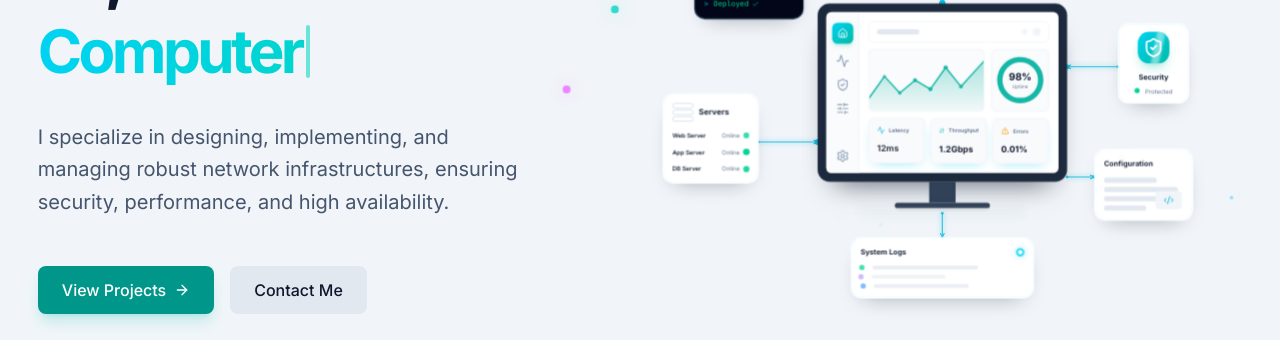
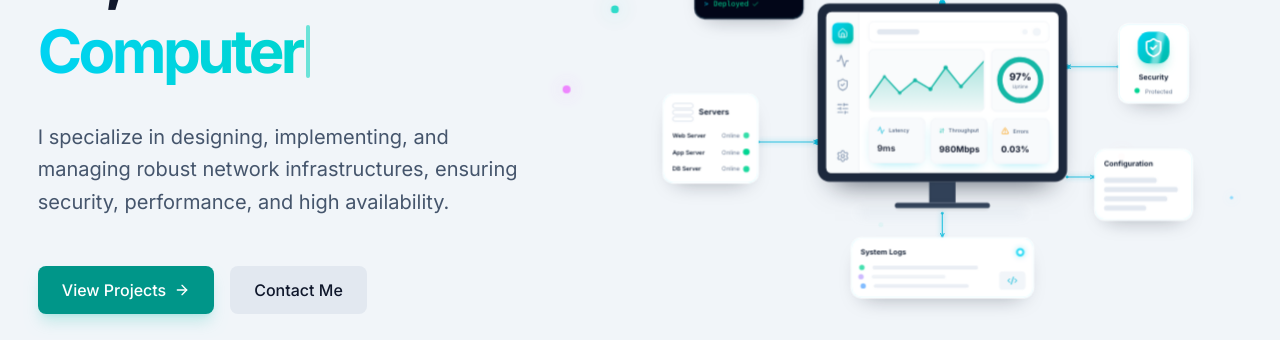
Before and after one commit to nguyen-nbtk05/portfolio, a Next.js app: page / in a window 1280 px wide. Both pictures are taken after a click on the button "Settings". Shown: the part 307-647 px from the top of the page. Built offline with nearby package versions, Linux system fonts and the light colour scheme; a web font is replaced by a local one.

Commit message:
feat: enhance Navbar and HeroIllustration with improved styles and dynamic values

```diff
--- a/src/components/layouts/navbar.tsx
+++ b/src/components/layouts/navbar.tsx
@@ -162,7 +162,7 @@ export function Navbar() {
           y: hidden ? "-150%" : 0,
         }}
         transition={{ duration: 0.35, ease: [0.22, 1, 0.36, 1] }}
-        className="pointer-events-auto flex h-[3.5rem] w-fit items-center rounded-full border border-slate-200/80 bg-white/95 px-6 backdrop-blur-md shadow-md shadow-slate-200/50 dark:border-white/10 dark:bg-black/90 dark:shadow-none"
+        className="pointer-events-auto flex h-[3.5rem] w-fit items-center rounded-full border border-slate-200/80 bg-white/95 px-6 text-slate-900 backdrop-blur-md shadow-md shadow-slate-200/50 dark:border-cyan-200/55 dark:bg-cyan-950/75 dark:text-cyan-50 dark:ring-1 dark:ring-cyan-200/20 dark:shadow-[0_18px_44px_-20px_rgba(34,211,238,0.95),inset_0_1px_0_rgba(255,255,255,0.12)]"
       >
         <motion.nav
           className="hidden items-center gap-0 text-sm font-medium md:flex"
@@ -176,7 +176,7 @@ export function Navbar() {
                 <a
                   href={item.href}
                   onClick={(e) => handleAnchorClick(e, item.href)}
-                  className="flex items-center justify-center rounded-full px-2.5 py-1.5 transition-all duration-200 hover:bg-slate-100 hover:text-teal-500 dark:hover:bg-slate-800"
+                  className="flex items-center justify-center rounded-full px-2.5 py-1.5 transition-all duration-200 hover:bg-slate-100 hover:text-teal-500 dark:text-cyan-50/90 dark:hover:bg-cyan-200/20 dark:hover:text-white"
                 >
                   {lang(item.label)}
                 </a>
--- a/src/components/sections/hero-illustration.tsx
+++ b/src/components/sections/hero-illustration.tsx
@@ -1,6 +1,6 @@
 "use client";
 
-import { useRef, useState } from "react";
+import { useEffect, useRef, useState } from "react";
 import type { MotionValue } from "motion/react";
 import {
   motion,
@@ -44,6 +44,42 @@ const monitorVariants = {
     transition: { delay: 0.08, duration: 0.8, ease: ENTRANCE_EASE },
   },
 } as const;
+
+const UPTIME_VALUES = ["98%", "99%", "97%", "98%"] as const;
+const LATENCY_VALUES = ["12ms", "18ms", "9ms", "15ms"] as const;
+const THROUGHPUT_VALUES = ["1.2Gbps", "1.6Gbps", "980Mbps", "1.4Gbps"] as const;
+const ERROR_VALUES = ["0.01%", "0.03%", "0.00%", "0.02%"] as const;
+
+function useCyclingValue(
+  active: boolean,
+  values: readonly string[],
+  intervalMs: number,
+) {
+  const [index, setIndex] = useState(0);
+
+  useEffect(() => {
+    const resetId = window.setTimeout(() => setIndex(0), 0);
+
+    if (!active || values.length <= 1) {
+      return () => window.clearTimeout(resetId);
+    }
+
+    const intervalId = window.setInterval(() => {
+      setIndex((current) => (current + 1) % values.length);
+    }, intervalMs);
+
+    return () => {
+      window.clearInterval(intervalId);
+      window.clearTimeout(resetId);
+    };
+  }, [active, intervalMs, values]);
+
+  if (!active) {
+    return values[0] ?? "";
+  }
+
+  return values[index] ?? values[0] ?? "";
+}
 
 type ConnectorProps = {
   d: string;
@@ -606,9 +642,6 @@ function ConfigurationCard({ active, pointerX }: AnimatedCardProps) {
           </span>
         ))}
       </div>
-      <div className="absolute bottom-4 right-4 flex h-7 w-10 items-center justify-center rounded-md bg-slate-100 text-cyan-500 dark:bg-slate-800">
-        <Code2 className="h-4 w-4" />
-      </div>
     </FloatingCard>
   );
 }
@@ -676,6 +709,9 @@ function LogsCard({ active, pointerX }: AnimatedCardProps) {
             />
           </motion.div>
         ))}
+      </div>
+      <div className="absolute bottom-3 right-3 flex h-7 w-10 items-center justify-center rounded-md bg-slate-100 text-cyan-500 dark:bg-slate-800">
+        <Code2 className="h-4 w-4" />
       </div>
     </FloatingCard>
   );
@@ -750,6 +786,10 @@ function MonitorDashboard({
 }) {
   const reduceMotion = useReducedMotion();
   const [isHovered, setIsHovered] = useState(false);
+  const uptime = useCyclingValue(active, UPTIME_VALUES, 1400);
+  const latency = useCyclingValue(active, LATENCY_VALUES, 1200);
+  const throughput = useCyclingValue(active, THROUGHPUT_VALUES, 1500);
+  const errors = useCyclingValue(active, ERROR_VALUES, 1700);
   const monitorX = useTransform(pointerX, [-1, 1], [-3, 3]);
   const monitorY = useTransform(pointerY, [-1, 1], [-2, 2]);
   const monitorRotateX = useTransform(pointerY, [-1, 1], [1.8, -1.8]);
@@ -794,7 +834,7 @@ function MonitorDashboard({
           transition={{ duration: 0.2, ease: ENTRANCE_EASE }}
           className="w-full"
         >
-          <div className="h-[270px] rounded-[18px] border-[9px] border-slate-800 bg-slate-800 p-1 shadow-[0_24px_42px_-25px_rgba(15,23,42,0.75)] dark:border-slate-700 dark:bg-slate-700">
+          <div className="h-[270px] rounded-[18px] border-[9px] border-slate-800 bg-slate-800 p-1 shadow-[0_24px_42px_-25px_rgba(15,23,42,0.75)] dark:border-cyan-200/45 dark:bg-cyan-200/15 dark:shadow-[0_24px_48px_-24px_rgba(34,211,238,0.35)]">
         <div className="flex h-full overflow-hidden rounded-[8px] bg-white dark:bg-slate-900">
           <aside className="flex w-[50px] shrink-0 flex-col items-center gap-4 border-r border-slate-100 bg-slate-50/80 py-4 text-slate-400 dark:border-slate-800 dark:bg-slate-950/40 dark:text-slate-500">
             <div className="flex h-8 w-8 items-center justify-center rounded-lg bg-gradient-to-br from-cyan-400 to-teal-500 text-white shadow-md shadow-teal-500/20">
@@ -940,7 +980,7 @@ function MonitorDashboard({
                     />
                   </svg>
                   <div className="absolute text-center">
-                    <p className="text-[15px] font-bold">98%</p>
+                    <p className="text-[15px] font-bold">{uptime}</p>
                     <p className="text-[7px] text-slate-500 dark:text-slate-400">
                       Uptime
                     </p>
@@ -955,21 +995,21 @@ function MonitorDashboard({
                 delay={0}
                 icon={<Activity className="h-3 w-3 text-cyan-500" />}
                 label="Latency"
-                value="12ms"
+                value={latency}
               />
               <MetricCard
                 active={active}
                 delay={0.25}
                 icon={<ArrowDownUp className="h-3 w-3 text-teal-500" />}
                 label="Throughput"
-                value="1.2Gbps"
+                value={throughput}
               />
               <MetricCard
                 active={active}
                 delay={0.5}
                 icon={<AlertTriangle className="h-3 w-3 text-amber-500" />}
                 label="Errors"
-                value="0.01%"
+                value={errors}
               />
             </div>
           </div>
```
